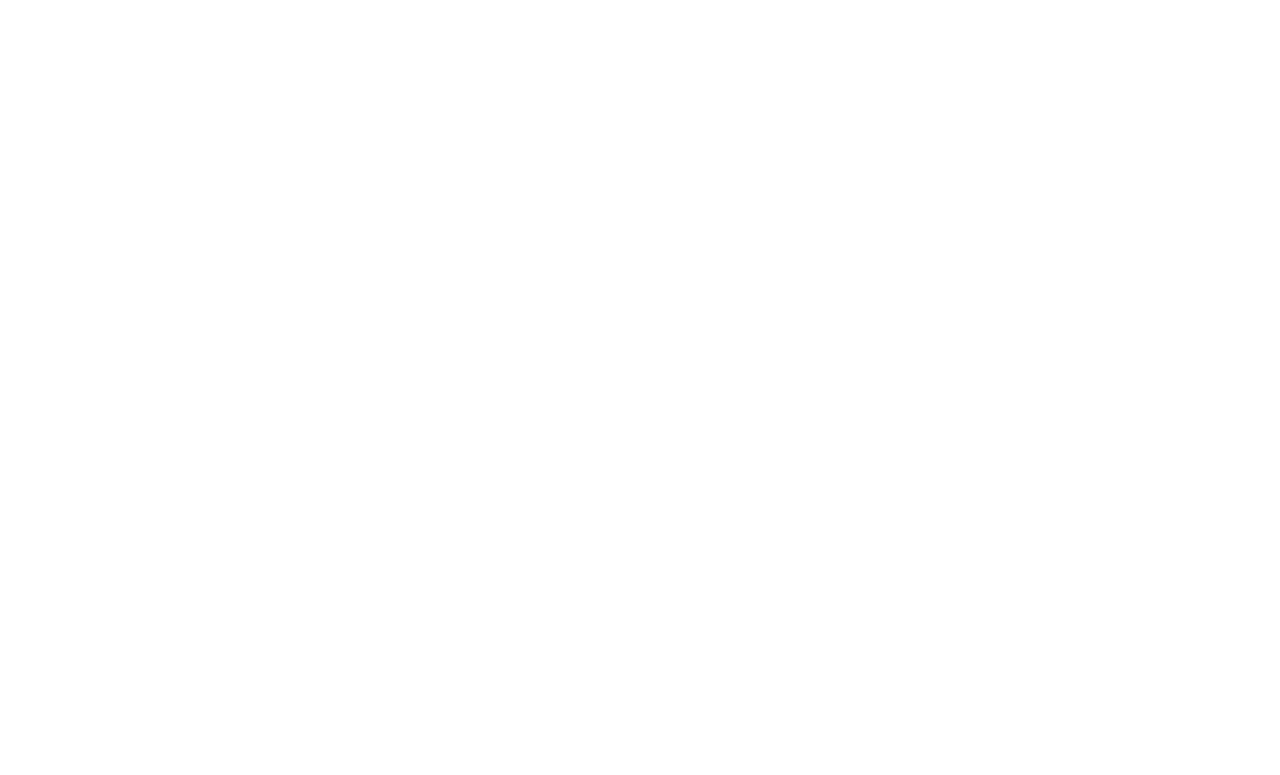
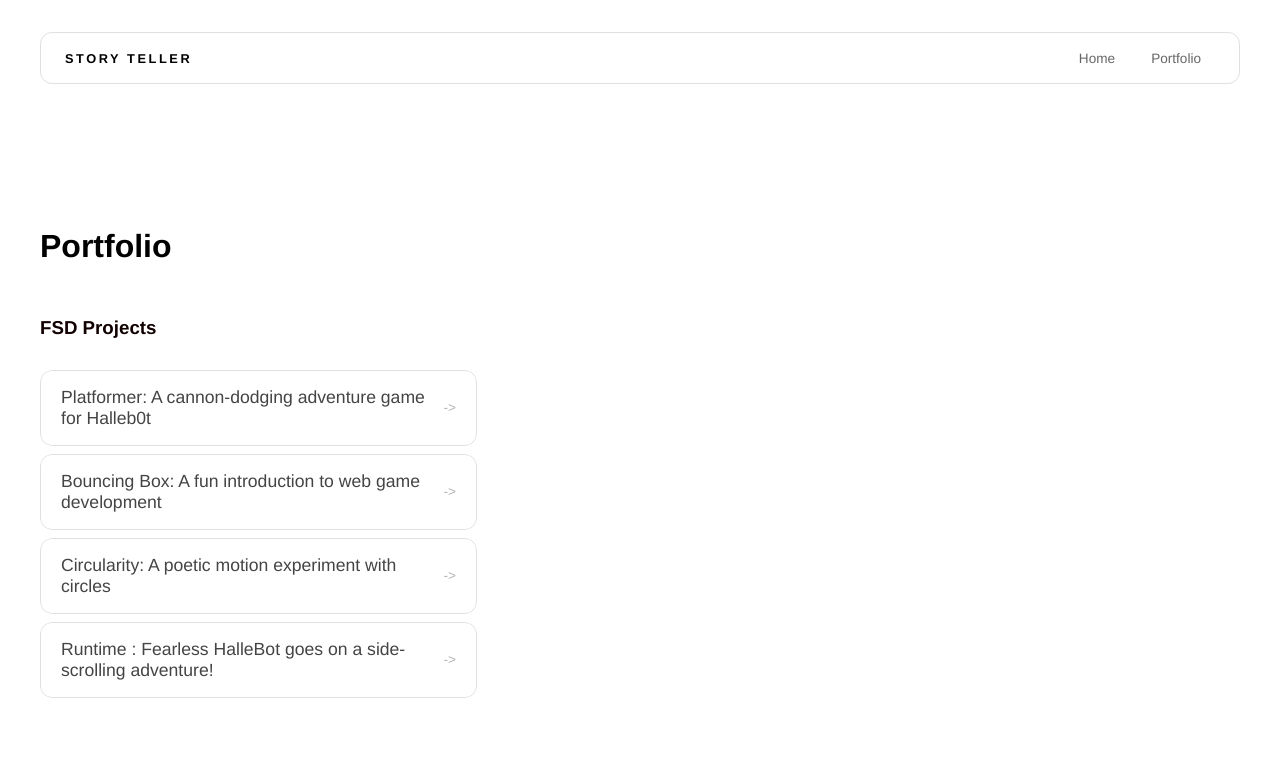
Before and after one commit to kelliecarignan-sketch/kelliecarignan-sketch.github.io, a plain HTML site: page portfolio.html in a window 1280 px wide. Drawn offline with Linux system fonts and the light colour scheme.

Commit message:
add portfolio page to website

```diff
--- a/portfolio.html
+++ b/portfolio.html
@@ -0,0 +1,47 @@
+<!DOCTYPE html>
+<html>
+  <head>
+    <title>Story Teller</title>
+    <link rel="stylesheet" href="style.css" />
+  </head>
+
+  <body>
+    <!-- All content goes here -->
+    <div id="all-contents">
+      <nav>
+<h1>Story Teller</h1>
+<ul id="nav-ul">
+<li class="nav-li">
+  <a href="index.html">Home</a>
+</li>
+<li class="nav-li">
+  <a href="portfolio.html">Portfolio</a>
+</li>
+</ul>
+      </nav>
+
+      <main>
+<div class="content">
+  <h1>Portfolio</h1>
+  <h3>FSD Projects</h3>
+  <ul id="portfolio">
+    <li>
+  <a href="fsd-projects/platformer/">Platformer: A cannon-dodging adventure game for Halleb0t</a>
+</li>
+<li>
+  <a href="fsd-projects/bouncing-box/">Bouncing Box: A fun introduction to web game development</a>
+</li>
+<li>
+  <a href="fsd-projects/circularity/">Circularity: A poetic motion experiment with circles</a>
+</li>
+<li>
+ <a href="fsd-projects/runtime/">Runtime : Fearless HalleBot goes on a side-scrolling adventure!</a>
+</li>
+
+  </ul>
+  <!--ASD Projects will go here -->
+</div>
+      </main>
+    </div>
+  </body>
+</html>
--- a/style.css
+++ b/style.css
@@ -116,7 +116,7 @@
 
 
 #interests li {
- background: #ffe8ec;
+ background: #ffffff;
  border-color: #000000;
  color: #000000;
 }
@@ -194,3 +194,56 @@
   background: #fcfcfc;
   color: #000000;
 }
+
+/* Portfolio styles */
+.content h1 {
+  color: black;
+}
+
+#portfolio {
+  list-style: none;
+  margin: 0;
+  padding: 0;
+  width: 100%;
+  display: flex;
+  flex-direction: column;
+  gap: 8px;
+}
+
+#portfolio li {
+  border-radius: 12px;
+  overflow: hidden;
+}
+
+#portfolio a {
+  display: flex;
+  justify-content: space-between;
+  align-items: center;
+  text-decoration: none;
+  color: #444;
+  padding: 16px 20px;
+  font-size: 1.1rem;
+  font-weight: 500;
+  background: #fff;
+  border: 1px solid #e0e0e0;
+  border-radius: 12px;
+  transition: background 0.25s ease, color 0.25s ease, transform 0.25s ease;
+}
+
+#portfolio a:hover {
+  background: #000;
+  color: #fff;
+  transform: translateX(4px);
+}
+
+#portfolio a::after {
+  content: "->";
+  font-size: 0.85rem;
+  opacity: 0.4;
+  transition: opacity 0.25s ease;
+  white-space: nowrap;
+}
+
+#portfolio a:hover::after {
+  opacity: 1;
+}
```
